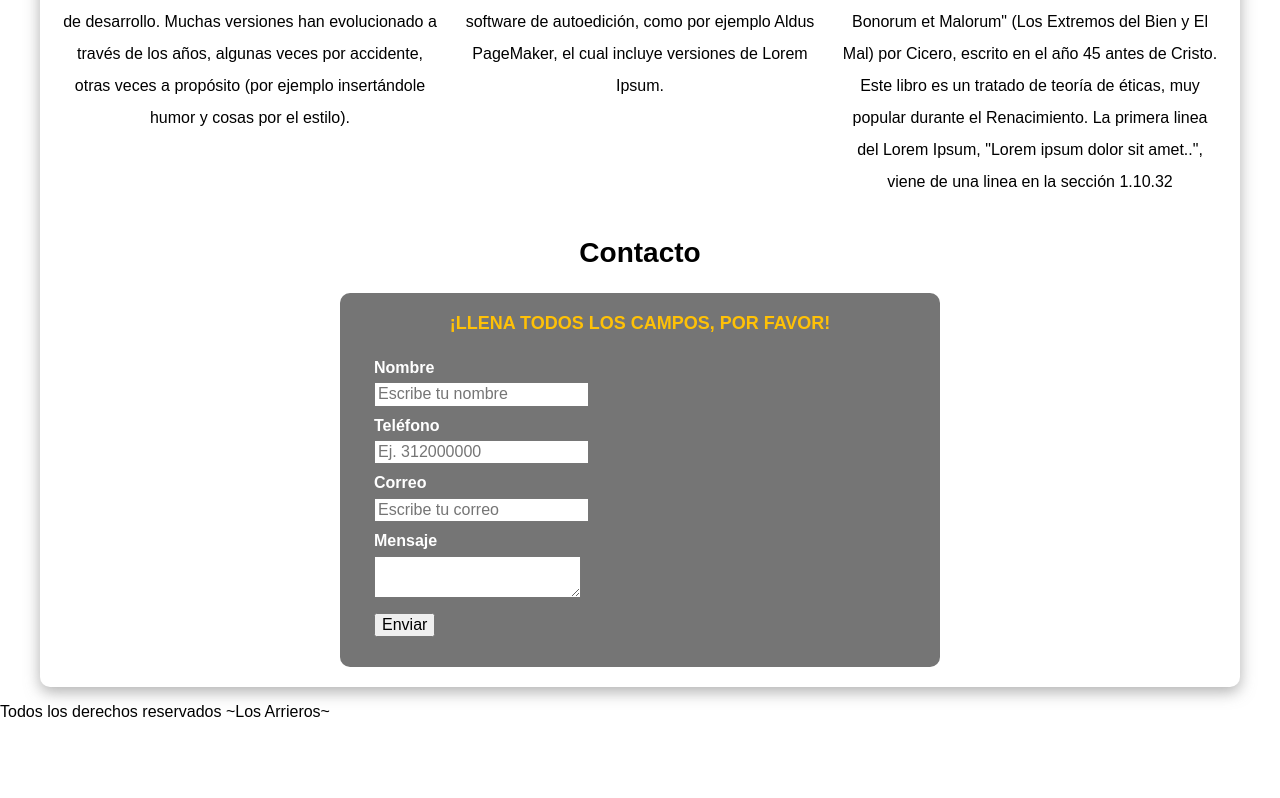
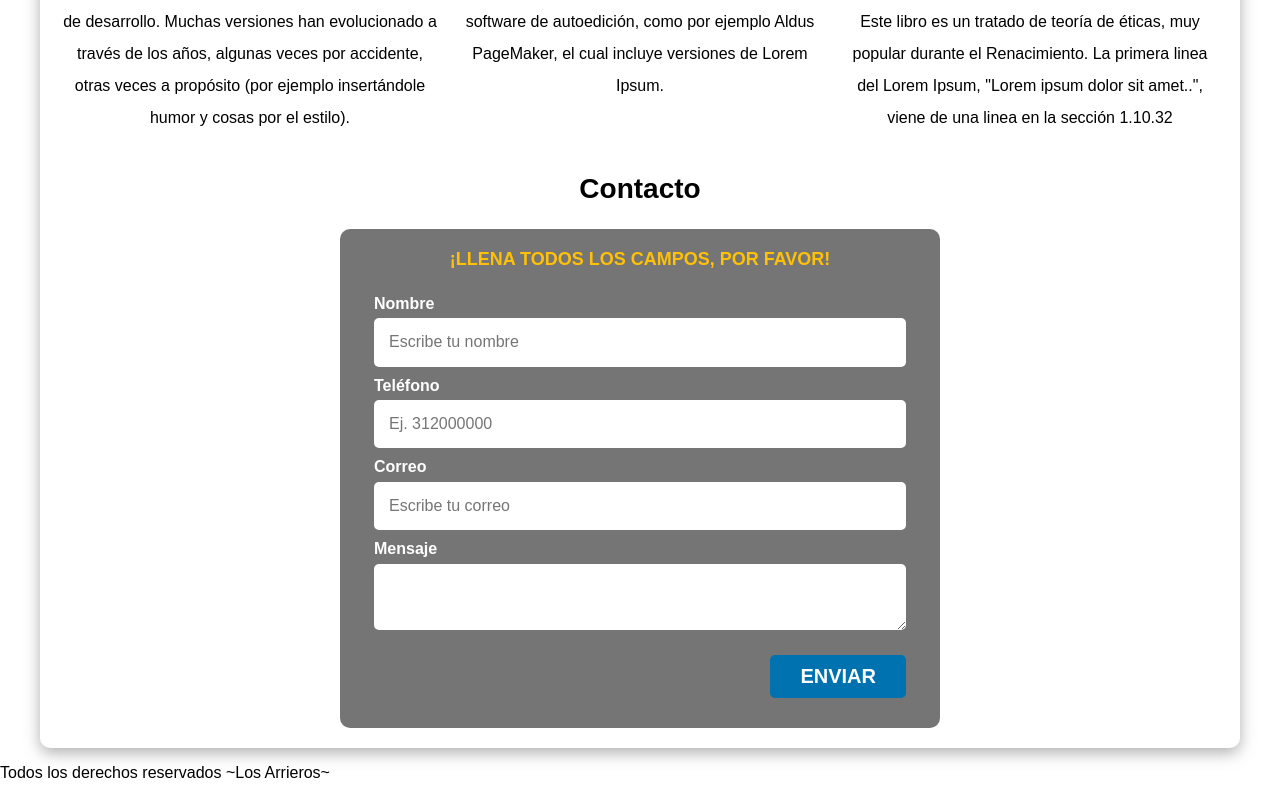
Before and after one commit to jr4mx/arriero-udem, a plain HTML site: page index.html in a window 1280 px wide. Shown: the part 1307-2105 px from the top of the page. Before the commit the page ends 2045 px from the top, so only its background shows below. Drawn offline with Linux system fonts and the light colour scheme.

Commit message:
Versión .99

```diff
--- a/css/style.css
+++ b/css/style.css
@@ -3,7 +3,8 @@
     --blanco:#ffffff;
     --oscuro:#212121;
     --primario: #FFC107;
-    --secundario:#0097A7;
+    /*--secundario:#0097A7;*/
+    --secundario:#0072af;
     --gris: #757575;
     --grisclaro: #635e5e;
 
@@ -13,11 +14,20 @@
 html {
     font-size: 62.5%;
     box-sizing: border-box;   /*hack para box model*/
+    scroll-snap-type: y mandatory;
 }
 
 *, *:before, *:after {
     box-sizing: inherit;
   }
+
+  /*scroll snap*/
+.servicios,
+.navegacion-principal,
+.formulario {
+     scroll-snap-align: center;
+     scroll-snap-stop:always;
+}
 
 body {
 
@@ -53,6 +63,10 @@ body {
     }
 }
 
+.boton:hover {
+    cursor:pointer;
+}
+
 .sombra {
     -webkit-box-shadow: 0px 5px 15px 0px rgba(112,112,112,0.55);
     -moz-box-shadow: 0px 5px 15px 0px rgba(112,112,112,0.55);
@@ -83,7 +97,22 @@ h1,h2,h3 {
 .titulo span {
     font-size: 2rem;
 }
+/** utilidades**/
+.w-sm-100 {
+    width: 100%;
+}
+@media (min-width:768px) {
+    .w-sm-100 {
+        width: auto;
+    }
 
+}
+.flex {
+    display: flex;
+}
+.alinear-derecha {
+    justify-content:flex-end;
+}
 /*navegación principal*/
 .nav-bg {
     background-color: var(--secundario);
@@ -127,7 +156,7 @@ h1,h2,h3 {
 
 .hero {
 
-  background-image: url(../images/hero.jpg);
+  background-image: url(../images/top1.jpg);
   background-repeat: no no-repeat;
   background-size: cover;
   height: 450px;
@@ -157,6 +186,7 @@ h1,h2,h3 {
   display: flex;
   align-items: flex-end;
 }
+
 /*servicios*/
 @media (min-width:768px) {
 
@@ -213,7 +243,8 @@ column-gap: 1rem;
     margin-bottom: 2rem;
     color: var(--primario);
 }
-.contenedor-campos{
+.contenedor-campos {
+
 
 }
 .campo {
@@ -228,8 +259,8 @@ margin-bottom:1rem ;
 
 }
 
-.campo-text {
-
+.input-text {
+    background-color:var(--blanco);
     width: 100%;
     border:none;
     padding: 1.5rem;
--- a/index.html
+++ b/index.html
@@ -25,7 +25,7 @@
     </div>
     <section class="hero">
         <div class="contenido-hero">
-            <h2 class="titulo"> Música en vivo <span>#MomentosInolvidables</span></h2>
+            <h2 class="titulo"> Música en vivo</h2>
             <div class="ubicacion">
                 <svg xmlns="http://www.w3.org/2000/svg" class="icon icon-tabler icon-tabler-map-pin" width="64" height="64" viewBox="0 0 24 24" stroke-width="1.5" stroke="#ffbf00" fill="none" stroke-linecap="round" stroke-linejoin="round">
                     <path stroke="none" d="M0 0h24v24H0z" fill="none"/>
@@ -38,7 +38,7 @@
         </div>
     </section>
  <main class="contenedor sombra">
-        <h2>Servicios</h2>
+        <h2>Nuestros Servicios</h2>
     <div class="servicios">
      <section class="servicio">
         <h3>Serenatas</h3>
@@ -81,7 +81,7 @@
             </svg>
         </div>
 
-        <p>Al contrario del pensamiento popular, el texto de Lorem Ipsum no es simplemente texto aleatorio. Tiene sus raices en una pieza cl´sica de la literatura del Latin, que data del año 45 antes de Cristo, haciendo que este adquiera mas de 2000 años de antiguedad. Richard McClintock, un profesor de Latin de la Universidad de Hampden-Sydney en Virginia, encontró una de las palabras más oscuras de la lengua del latín, "consecteur", en un pasaje de Lorem Ipsum, y al seguir leyendo distintos textos del latín, descubrió la fuente indudable. Lorem Ipsum viene de las secciones 1.10.32 y 1.10.33 de "de Finnibus Bonorum et Malorum" (Los Extremos del Bien y El Mal) por Cicero, escrito en el año 45 antes de Cristo. Este libro es un tratado de teoría de éticas, muy popular durante el Renacimiento. La primera linea del Lorem Ipsum, "Lorem ipsum dolor sit amet..", viene de una linea en la sección 1.10.32</p>
+        <p>Tiene sus raices en una pieza cl´sica de la literatura del Latin, que data del año 45 antes de Cristo, haciendo que este adquiera mas de 2000 años de antiguedad. Richard McClintock, un profesor de Latin de la Universidad de Hampden-Sydney en Virginia, encontró una de las palabras más oscuras de la lengua del latín, "consecteur", en un pasaje de Lorem Ipsum, y al seguir leyendo distintos textos del latín, descubrió la fuente indudable. Lorem Ipsum viene de las secciones 1.10.32 y 1.10.33 de "de Finnibus Bonorum et Malorum" (Los Extremos del Bien y El Mal) por Cicero, escrito en el año 45 antes de Cristo. Este libro es un tratado de teoría de éticas, muy popular durante el Renacimiento. La primera linea del Lorem Ipsum, "Lorem ipsum dolor sit amet..", viene de una linea en la sección 1.10.32</p>
     </section>
   </div>
 
@@ -93,22 +93,24 @@
             <div class="contenedor-campos">
                 <div class="campo" >
                     <label>Nombre</label>
-                    <input type="text" placeholder="Escribe tu nombre">
+                    <input class="input-text" type="text" placeholder="Escribe tu nombre">
                 </div>
                 <div class="campo">
-                    <label>Teléfono</label>
-                    <input type="tel" placeholder="Ej. 312000000">
+                    <label >Teléfono</label>
+                    <input class="input-text" type="tel" placeholder="Ej. 312000000">
                 </div>
                 <div class="campo">
                     <label>Correo</label>
-                    <input type="mail" placeholder="Escribe tu correo">
+                    <input class="input-text" type="mail" placeholder="Escribe tu correo">
                 </div>
                <div class="campo">
                     <label>Mensaje</label>
-                    <textarea></textarea>
+                    <textarea class="input-text"></textarea>
                </div>
             </div> <!--Contenedor campos-->
-                <input type="submit" value="Enviar">
+            <div class="alinear-derecha flex">
+                <input class="boton w-sm-100" type="submit" value="Enviar">
+            </div>
 
         </fieldset>
      </form>
```
Also changed, not shown: images/top1.jpg (added).
